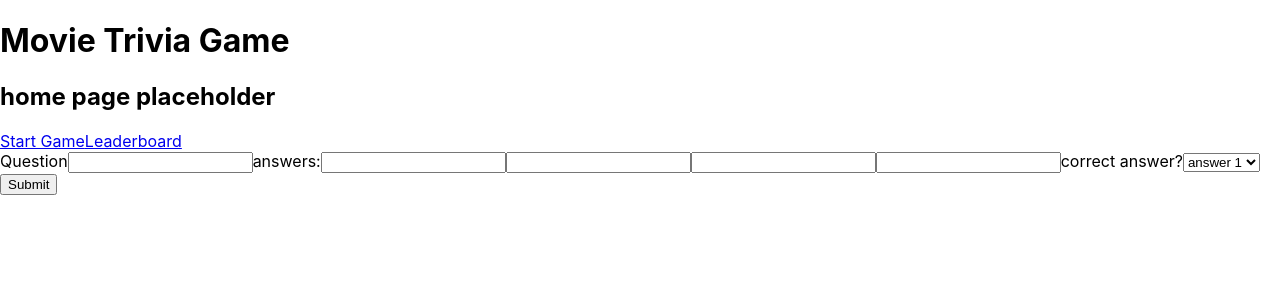
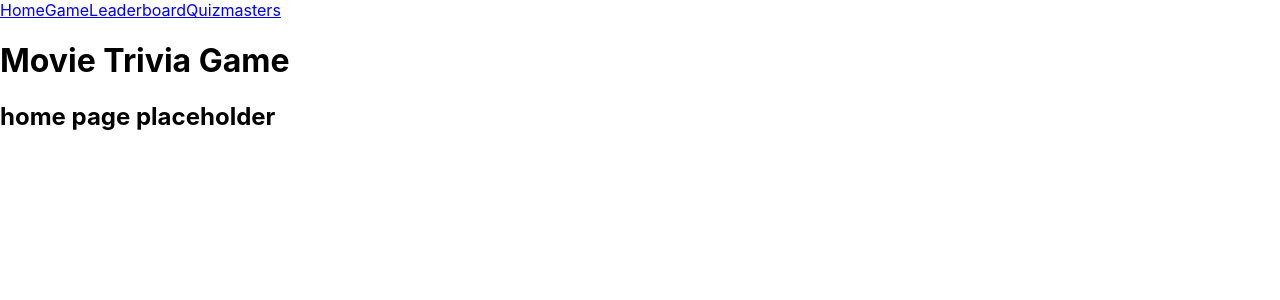
Before and after one commit to amdepaolo/Movie-trivia-game, a React (Create React App) app: page / in a window 1280 px wide. Shown: the top 300 px of the page. Built offline with nearby package versions, Linux system fonts and the light colour scheme; data requests are answered from the project's data file.

Commit message:
began work on NavBar

```diff
--- a/src/components/App.js
+++ b/src/components/App.js
@@ -3,6 +3,7 @@ import {Route} from "react-router-dom";
 import Game from "./Game";
 import NewQuestionForm from "./NewQuestionForm";
 import Leaderboard from "./Leaderboard";
+import NavBar from "./NavBar";
 
 
 function App() {
@@ -15,12 +16,10 @@ function App() {
 
   return (
     <div>
+      <NavBar />
       <h1> Movie Trivia Game </h1>
       <Route exact path='/'>
         <h2>home page placeholder</h2>
-        <a href="http://localhost:3000/game">Start Game</a>
-        <a href="http://localhost:3000/leaderboard">Leaderboard</a>
-        <NewQuestionForm />
       </Route>
       <Route path='/game'>
         <Game questions={questions} />
@@ -28,6 +27,9 @@ function App() {
       <Route path='/leaderboard'>
         <Leaderboard />
       </Route>
+      <Route path='/edit'>
+        <NewQuestionForm />
+      </Route>
     </div>
   )
 }
--- /dev/null
+++ b/src/components/NavBar.js
@@ -0,0 +1,23 @@
+import React from "react";
+import {NavLink} from "react-router-dom";
+
+function NavBar(){
+    return(
+        <div>
+            <NavLink to='/' exact>
+                Home
+            </NavLink>
+            <NavLink to='/game'>
+                Game
+            </NavLink>
+            <NavLink to='/leaderboard'>
+                Leaderboard
+            </NavLink>
+            <NavLink to='/edit'>
+                Quizmasters
+            </NavLink>
+        </div>
+    )
+}
+
+export default NavBar
--- a/src/components/SubmitScore.js
+++ b/src/components/SubmitScore.js
@@ -29,6 +29,7 @@ function SubmitScore({score}){
 
     return(
         <form onSubmit={handleSubmit}>
+            <h4>Submit your score?</h4>
             <input
                 value={scoreObject.name}
                 onChange={e => updateScoreObject('name', e.target.value)}
```
